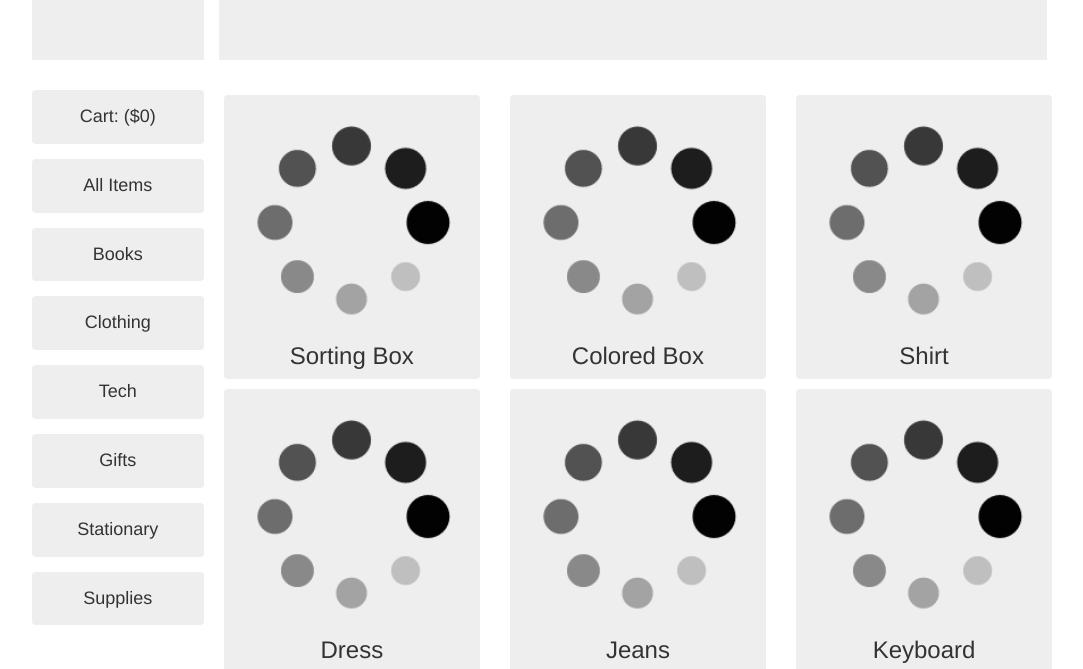
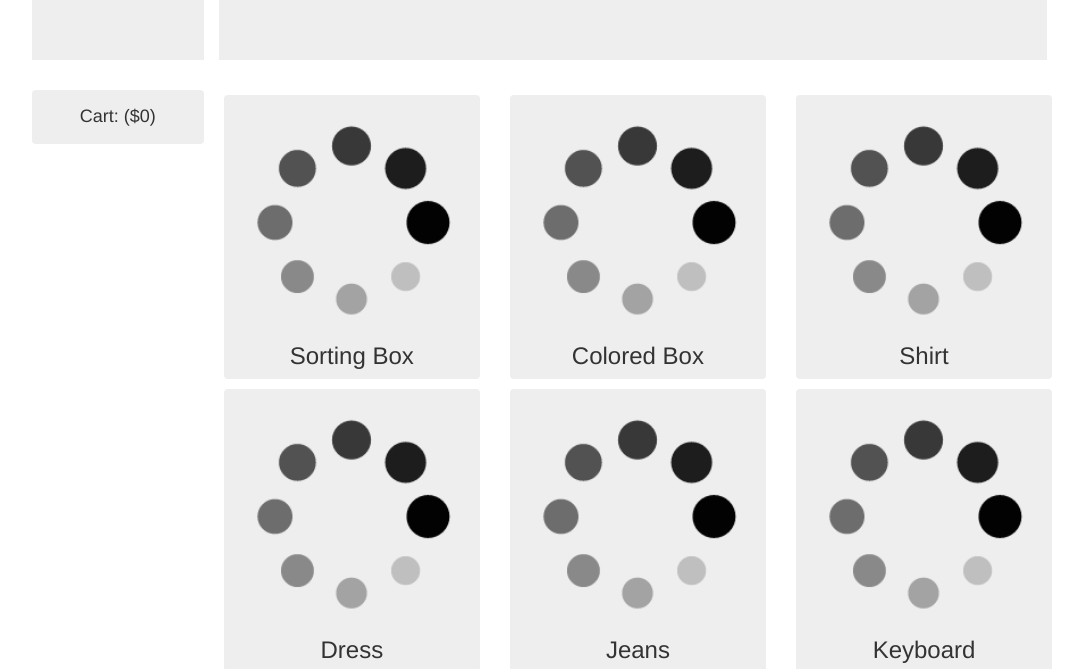
Before and after one commit to stephenhu3/e-market, a plain HTML site: page index.html in a window 1280 px wide. Shown: the part 144-813 px from the top of the page, without its empty margins (93-1176 px from the left). Drawn offline with nearby package versions, Linux system fonts and the light colour scheme; no server answers.

Commit message:
remove unusued buttons

```diff
--- a/index.html
+++ b/index.html
@@ -80,20 +80,6 @@
                 <button type="button" class="btn btn-block show-cart">
                     <h4 id="cart-btn"></h4>
                 </button>
-                <button type="button" class="btn btn-block">
-                    <h4>All Items</h4></button>
-                <button type="button" class="btn btn-block">
-                    <h4>Books</h4></button>
-                <button type="button" class="btn btn-block">
-                    <h4>Clothing</h4></button>
-                <button type="button" class="btn btn-block">
-                    <h4>Tech</h4></button>
-                <button type="button" class="btn btn-block">
-                    <h4>Gifts</h4></button>
-                <button type="button" class="btn btn-block">
-                    <h4>Stationary</h4></button>
-                <button type="button" class="btn btn-block">
-                    <h4>Supplies</h4></button>
             </div>
         </div>
         <div id="productList" class="col-xs-6 col-sm-6 col-md-10">
```
